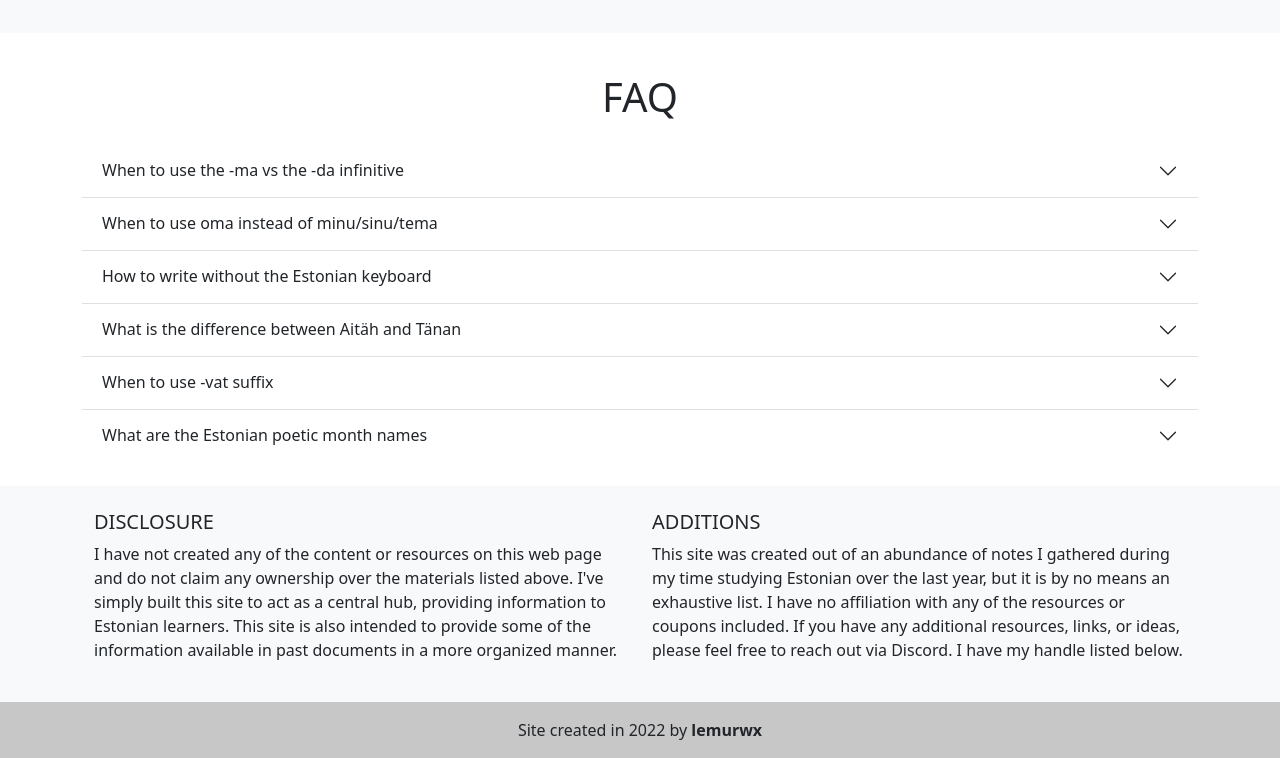
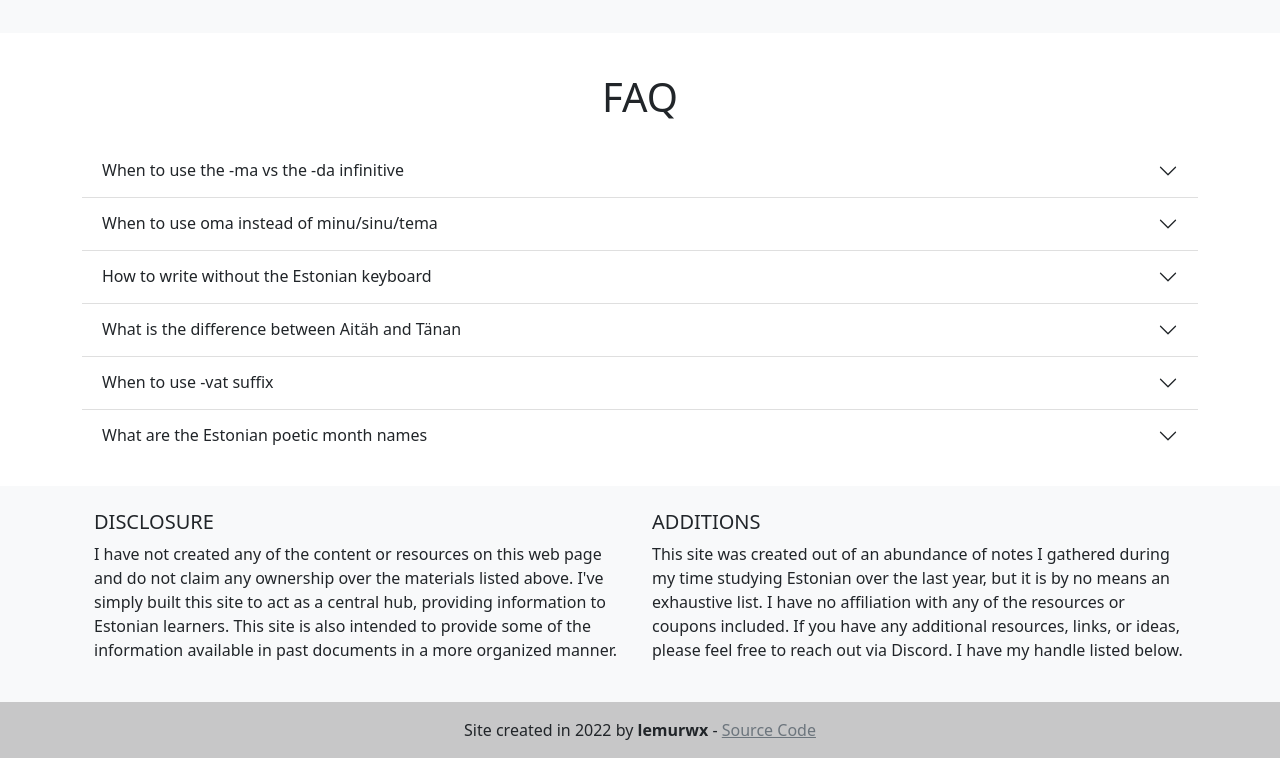
Before and after one commit to 1eemur/eesti-keelt, a plain HTML site: page index.html in a window 1280 px wide. Shown: the part 8991-9749 px from the top of the page. Drawn offline with nearby package versions, Linux system fonts and the light colour scheme.

Commit message:
Added link to github source code to the footer

```diff
--- a/index.html
+++ b/index.html
@@ -1053,7 +1053,7 @@
 		  </div>
 		  <!-- Copyright -->
 		  <div class="text-center p-3" style="background-color: rgba(0, 0, 0, 0.2);">
-		    Site created in 2022 by <span class="fw-bold">lemurwx</span>
+		    Site created in 2022 by <span class="fw-bold">lemurwx</span> - <a href="https://github.com/1eemur/eesti-keelt" class="text-muted">Source Code</a>
 		  </div>
 		</footer>
 	</body>
```
